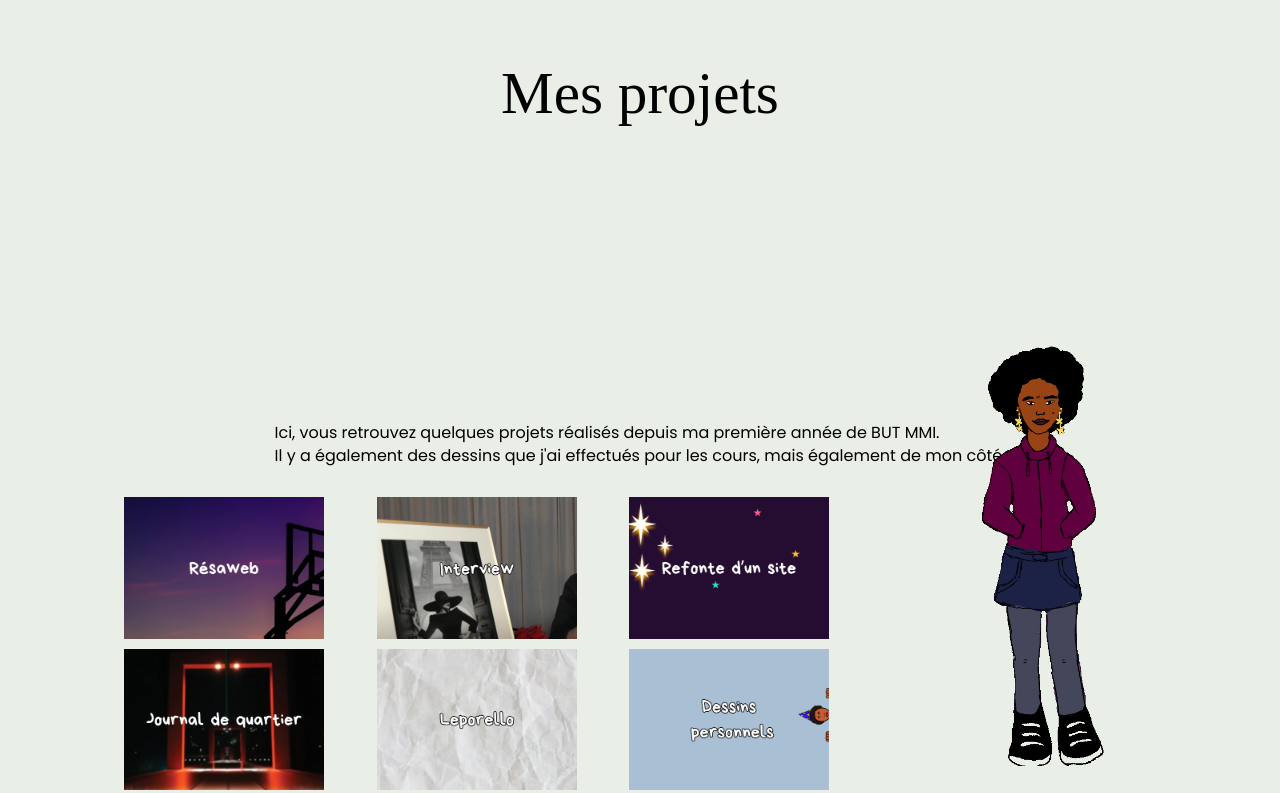
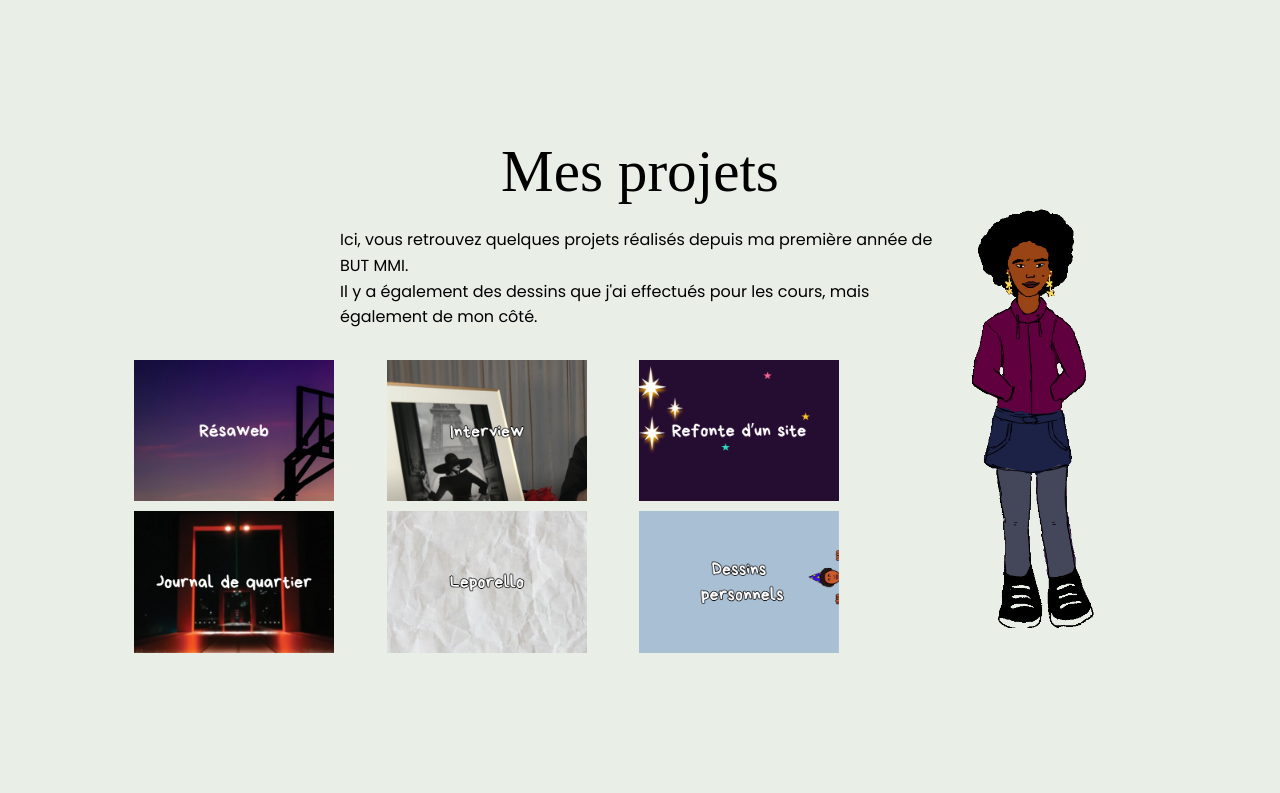
Before and after one commit to Emilie167/Portfolio-Emilie-Guerrier, a plain HTML site: page index.html in a window 1280 px wide. Shown: the part 2480-3273 px from the top of the page. Drawn offline with Linux system fonts and the light colour scheme; a web font is replaced by a local one.

Commit message:
arrangement du css

```diff
--- a/portfolio.css
+++ b/portfolio.css
@@ -321,10 +321,13 @@ h1 {
 /* Titre des avis */
 .title {
     font-family: "barriecito";
-    text-align: right;
     font-size: 3.7em;
     margin-bottom: 5px;
-}
+        text-align: left; /* Aligne le texte à gauche */
+        margin-left: 0; /* Supprime toute marge gauche */
+        margin-top: 0; /* Ajuste l'espace au-dessus si nécessaire */
+        padding-left: 0; /* Supprime tout padding éventuel */
+    }
 
 
 .port {
@@ -347,6 +350,7 @@ h1 {
   .title.visible {
     opacity: 1;
     transform: translateY(0);
+
   }
 
 .foot {
@@ -485,19 +489,21 @@ footer {
     font-style: normal;
 }
 
-
 .moi {
     font-family: 'Poppins', sans-serif;
     font-weight: 400;
     font-style: normal;
-    align-items: left;
-    justify-content: left;
-    margin: auto;
-    margin-bottom: 20px;
-    padding-left: 0;
-    max-width: 100%;
-    line-height: 1.4;
+    text-align: left; /* Aligne le texte à gauche */
+    margin-left: 0; /* Supprime toute marge à gauche */
+    margin-right: 0; /* Supprime toute marge à droite */
+    margin-bottom: 20px; /* Espace en bas pour séparer du contenu suivant */
+    line-height: 1.6; /* Améliore la lisibilité */
+    max-width: 600px; /* Largeur maximale pour éviter des lignes trop longues */
+    padding-left: 0; /* Supprime tout éventuel padding */
 }
+
+
+
 
 .moi2 {
     font-family: 'Poppins', sans-serif;
@@ -568,30 +574,29 @@ footer {
 
 .projects-container {
     display: flex; /* Disposition en ligne */
-    justify-content: center; /* Centrer les boîtes horizontalement */
+    justify-content: flex-start; /* Aligne les boîtes à gauche */
     align-items: flex-start; /* Aligne les éléments en haut */
-    gap: 15px; /* Réduit l'espacement entre les boîtes et le GIF */
-    margin: 0 20px; /* Ajouter de l'espace à gauche et à droite des conteneurs */
+    gap: 15px; /* Espace entre les boîtes et le GIF */
+    margin-left: 0; /* Supprime toute marge gauche */
+    padding-left: 0; /* Supprime tout padding gauche éventuel */
 }
+
 
 .images-container {
     flex: 3; /* Les boîtes occupent plus d'espace */
     display: grid;
     grid-template-columns: repeat(3, 1fr); /* Trois colonnes */
     gap: 10px; /* Réduit l'espacement entre les images */
-    padding-right: 10px; /* Réduit l'espace à droite des boîtes */
     max-width: 1200px; /* Fixe une largeur maximale pour éviter l'élargissement excessif */
 }
 
 .gif-container {
     flex: 1; /* Le GIF occupe moins d'espace */
     display: flex;
-    justify-content: center;
+    justify-content: center; /* Maintient le GIF centré horizontalement */
     align-items: center;
-    padding-left: 10px; /* Réduit l'espace entre les boîtes et le GIF */
-    margin-top: -150px; /* Remonte légèrement le GIF */
+    margin-top: -150px; /* Décale le GIF vers le haut */
 }
-
 .project-gif {
     max-width: 80%; /* Adapte la largeur du GIF au conteneur */
     height: auto; /* Conserve les proportions */
```
